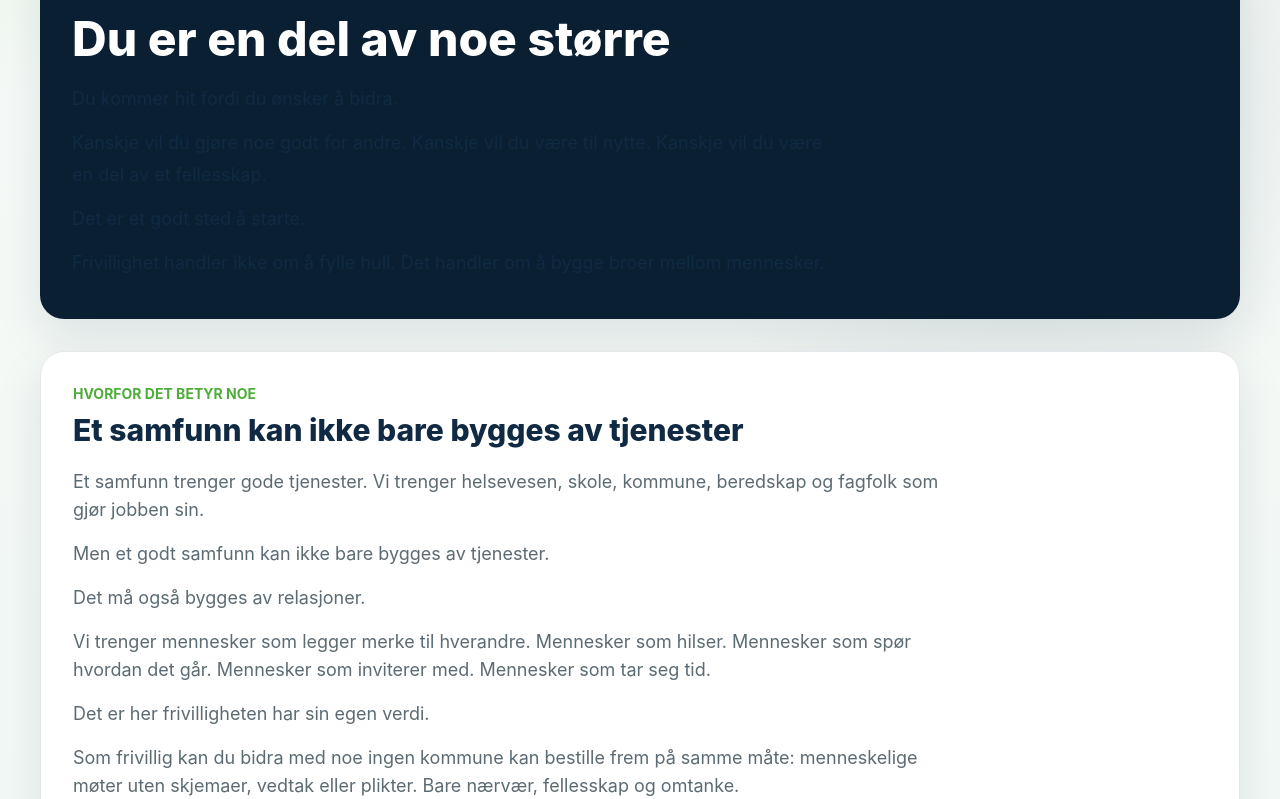
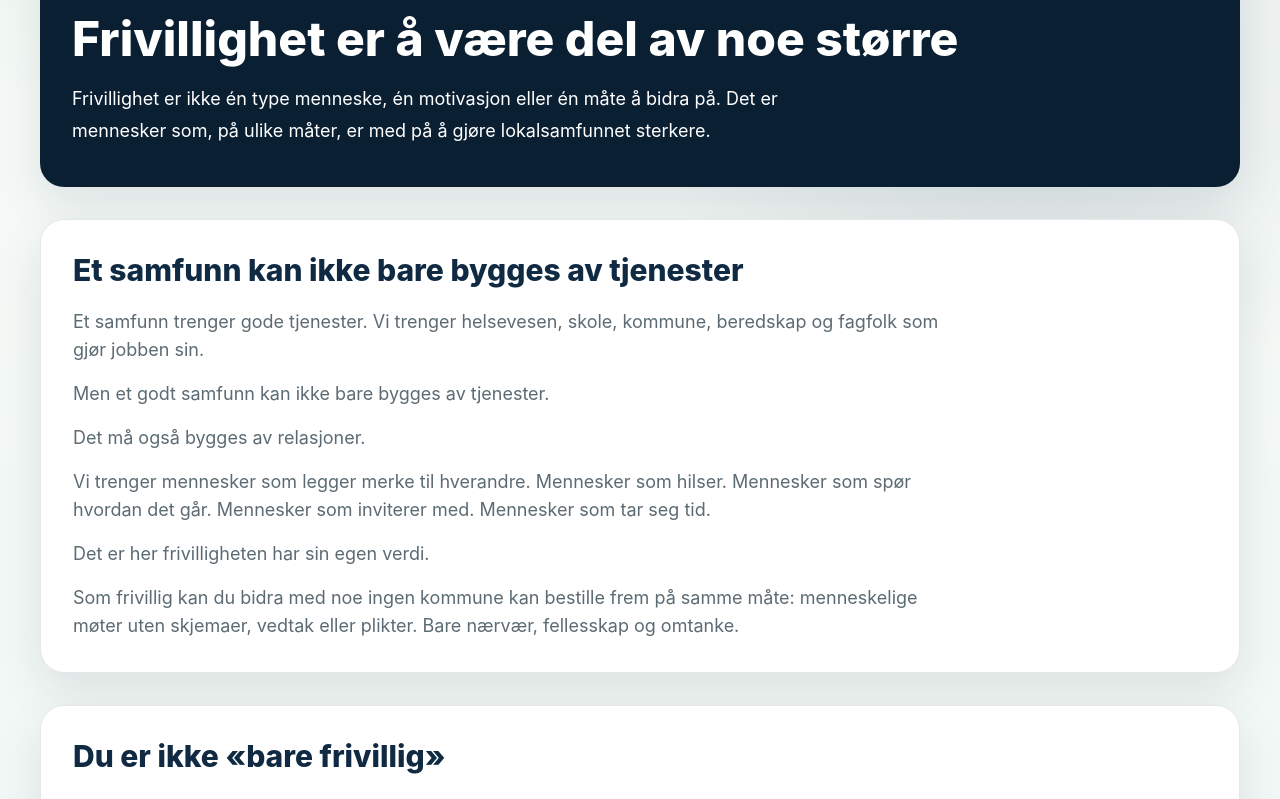
Before and after one commit to aogaa/vafskurs, a React (Vite) app: page /trygg-som-frivillig/deler/modul-1 in a window 1280 px wide. Shown: the part 321-1120 px from the top of the page. Built offline with nearby package versions, Linux system fonts and the light colour scheme.

Commit message:
Endringer i del 1

```diff
--- a/src/components/modules/ModuleOne.tsx
+++ b/src/components/modules/ModuleOne.tsx
@@ -153,17 +153,14 @@ function getProfile(selectedIds: BuildingBlockId[]) {
 
 function TextSection({
   children,
-  eyebrow,
   title,
 }: {
   children: React.ReactNode;
-  eyebrow: string;
   title: string;
 }) {
   return (
     <Card className="p-6 md:p-8">
-      <p className="text-sm font-bold uppercase tracking-normal text-leaf">{eyebrow}</p>
-      <h2 className="mt-2 text-2xl font-extrabold leading-tight text-ink md:text-3xl">
+      <h2 className="text-2xl font-extrabold leading-tight text-ink md:text-3xl">
         {title}
       </h2>
       <div className="mt-5 max-w-4xl space-y-4 text-base leading-8 text-slate md:text-lg">
@@ -228,23 +225,18 @@ export function ModuleOne({ courseModule, isComplete, onComplete }: ModuleOnePro
           Del {courseModule.order} &middot; Trygg som frivillig
         </p>
         <h1 className="mt-3 max-w-4xl text-3xl font-extrabold leading-tight text-white sm:text-4xl md:text-5xl">
-          Du er en del av noe større
+          Frivillighet er å være del av noe større
         </h1>
-        <div className="mt-5 max-w-3xl space-y-3 text-lg leading-8 text-white/78">
-          <p>Du kommer hit fordi du ønsker å bidra.</p>
+        <div className="mt-5 max-w-3xl space-y-3 text-lg leading-8 text-white">
           <p>
-            Kanskje vil du gjøre noe godt for andre. Kanskje vil du være til
-            nytte. Kanskje vil du være en del av et fellesskap.
-          </p>
-          <p>Det er et godt sted å starte.</p>
-          <p>
-            Frivillighet handler ikke om å fylle hull. Det handler om å bygge
-            broer mellom mennesker.
+            Frivillighet er ikke én type menneske, én motivasjon eller én måte å
+            bidra på. Det er mennesker som, på ulike måter, er med på å gjøre
+            lokalsamfunnet sterkere.
           </p>
         </div>
       </section>
 
-      <TextSection eyebrow="Hvorfor det betyr noe" title="Et samfunn kan ikke bare bygges av tjenester">
+      <TextSection title="Et samfunn kan ikke bare bygges av tjenester">
         <p>
           Et samfunn trenger gode tjenester. Vi trenger helsevesen, skole,
           kommune, beredskap og fagfolk som gjør jobben sin.
@@ -264,7 +256,7 @@ export function ModuleOne({ courseModule, isComplete, onComplete }: ModuleOnePro
         </p>
       </TextSection>
 
-      <TextSection eyebrow="Din verdi" title="Du er ikke «bare frivillig»">
+      <TextSection title="Du er ikke «bare frivillig»">
         <p>Det kan være lett å tenke at frivillig innsats er noe lite.</p>
         <p>
           En kopp kaffe. En prat. En tur. En håndsrekning. Et smil ved døren.
@@ -281,7 +273,7 @@ export function ModuleOne({ courseModule, isComplete, onComplete }: ModuleOnePro
         </p>
       </TextSection>
 
-      <TextSection eyebrow="Nærmiljø" title="Frivillighet skaper tryggere nærmiljøer">
+      <TextSection title="Frivillighet skaper tryggere nærmiljøer">
         <p>Et nærmiljø blir tryggere når mennesker ikke er fremmede for hverandre.</p>
         <p>
           Når folk kjenner hverandre litt, blir det lettere å spørre om hjelp.
@@ -302,7 +294,6 @@ export function ModuleOne({ courseModule, isComplete, onComplete }: ModuleOnePro
       </TextSection>
 
       <TextSection
-        eyebrow="Rolleforståelse"
         title="Frivillighet er noe annet enn kommunale tjenester"
       >
         <p>
@@ -345,9 +336,6 @@ export function ModuleOne({ courseModule, isComplete, onComplete }: ModuleOnePro
 
       <section className="space-y-6" aria-labelledby="community-builder-heading">
         <Card className="p-6 md:p-8">
-          <p className="text-sm font-bold uppercase tracking-normal text-leaf">
-            Interaktiv oppgave
-          </p>
           <div className="mt-2 flex flex-col gap-5 lg:flex-row lg:items-start lg:justify-between">
             <div className="max-w-3xl">
               <h2
@@ -443,10 +431,7 @@ export function ModuleOne({ courseModule, isComplete, onComplete }: ModuleOnePro
       {hasRevealedProfile ? (
         <section className="space-y-8" aria-live="polite">
           <Card className="animate-[fadeIn_240ms_ease-out] border-pine/45 bg-mist p-6 md:p-8">
-            <p className="text-sm font-bold uppercase tracking-normal text-leaf">
-              Din frivillige styrke
-            </p>
-            <h2 className="mt-2 text-3xl font-extrabold text-harbor">
+            <h2 className="text-3xl font-extrabold text-harbor">
               {profile.title}
             </h2>
             <div className="mt-5 max-w-4xl space-y-4 text-base leading-8 text-slate md:text-lg">
@@ -461,7 +446,7 @@ export function ModuleOne({ courseModule, isComplete, onComplete }: ModuleOnePro
             </div>
           </Card>
 
-          <TextSection eyebrow="Dette er kjernen" title="Frivillighet handler om mennesker">
+          <TextSection title="Frivillighet handler om mennesker">
             <p>Frivillighet handler ikke først og fremst om oppgaver.</p>
             <p>Det handler om mennesker.</p>
             <p>
@@ -475,10 +460,7 @@ export function ModuleOne({ courseModule, isComplete, onComplete }: ModuleOnePro
           </TextSection>
 
           <Card className="p-6 md:p-8">
-            <p className="text-sm font-bold uppercase tracking-normal text-leaf">
-              Hva du skal huske
-            </p>
-            <h2 className="mt-2 text-2xl font-extrabold text-ink md:text-3xl">
+            <h2 className="text-2xl font-extrabold text-ink md:text-3xl">
               Oppsummering
             </h2>
             <ol className="mt-6 grid gap-4 md:grid-cols-2">
@@ -505,10 +487,7 @@ export function ModuleOne({ courseModule, isComplete, onComplete }: ModuleOnePro
           </Card>
 
           <Card className="p-6 md:p-8">
-            <p className="text-sm font-bold uppercase tracking-normal text-leaf">
-              Refleksjon
-            </p>
-            <h2 className="mt-2 text-2xl font-extrabold text-ink md:text-3xl">
+            <h2 className="text-2xl font-extrabold text-ink md:text-3xl">
               Et godt nærmiljø for meg er...
             </h2>
             <div className="mt-5 max-w-4xl space-y-4 text-base leading-8 text-slate md:text-lg">
@@ -529,17 +508,18 @@ export function ModuleOne({ courseModule, isComplete, onComplete }: ModuleOnePro
               className="mt-6 min-h-36 w-full resize-y rounded-2xl border border-harbor/15 bg-white p-4 text-base leading-7 text-ink shadow-sm outline-none transition focus:border-pine focus:ring-4 focus:ring-pine/20"
             />
             <p className="mt-3 text-sm font-semibold text-slate">
-              Refleksjonen lagres bare lokalt i nettleseren din.
+              Refleksjonen lagres bare lokalt i nettleseren din og er kun ment
+              for deg!
             </p>
           </Card>
 
           <Card className="p-6 md:p-8">
-            <p className="text-sm font-bold uppercase tracking-normal text-leaf">
+            <h2 className="text-2xl font-extrabold text-ink md:text-3xl">
               Du har fullført Del 1
-            </p>
-            <h2 className="mt-2 text-2xl font-extrabold text-ink md:text-3xl">
+            </h2>
+            <h3 className="mt-2 text-xl font-bold text-harbor md:text-2xl">
               Neste del handler om rollen din
-            </h2>
+            </h3>
             <div className="mt-5 max-w-4xl space-y-4 text-base leading-8 text-slate md:text-lg">
               <p>
                 Du har sett hvorfor frivillighet betyr noe, og hvorfor frivillige
@@ -554,8 +534,8 @@ export function ModuleOne({ courseModule, isComplete, onComplete }: ModuleOnePro
               <Button onClick={onComplete} className="w-full bg-pine text-harbor hover:bg-leaf sm:w-auto">
                 Gå til Del 2
               </Button>
-              <Button to="/trygg-som-frivillig/deler" variant="secondary" className="w-full sm:w-auto">
-                Til deloversikt
+              <Button to="/" variant="secondary" className="w-full sm:w-auto">
+                Til hovedsiden
               </Button>
             </div>
           </Card>
@@ -566,8 +546,8 @@ export function ModuleOne({ courseModule, isComplete, onComplete }: ModuleOnePro
             <p className="text-sm font-semibold text-slate">
               Velg to byggesteiner og åpne responsen før du går videre.
             </p>
-            <Button to="/trygg-som-frivillig/deler" variant="secondary">
-              Til deloversikt
+            <Button to="/" variant="secondary">
+              Til hovedsiden
             </Button>
           </div>
         </Card>
--- a/src/data/courseModules.ts
+++ b/src/data/courseModules.ts
@@ -14,12 +14,12 @@ export const courseModules: CourseModule[] = [
   {
     id: "modul-1",
     order: 1,
-    title: "Du er en del av noe større",
+    title: "Frivillighet er å være del av noe større",
     description:
       "Se hvorfor frivillighet handler om relasjoner, fellesskap og tryggere nærmiljøer.",
     status: "active",
     ingress:
-      "Du kommer hit fordi du ønsker å bidra. Denne delen viser hvorfor frivillighet ikke handler om å fylle hull, men om å bygge broer mellom mennesker.",
+      "Frivillighet er mennesker som, på ulike måter, er med på å gjøre lokalsamfunnet sterkere.",
     learningGoals: [
       "Forstå hvorfor frivillighet har verdi for lokalsamfunnet",
       "Se hvordan du bidrar med relasjoner, nærvær og fellesskap",
```
